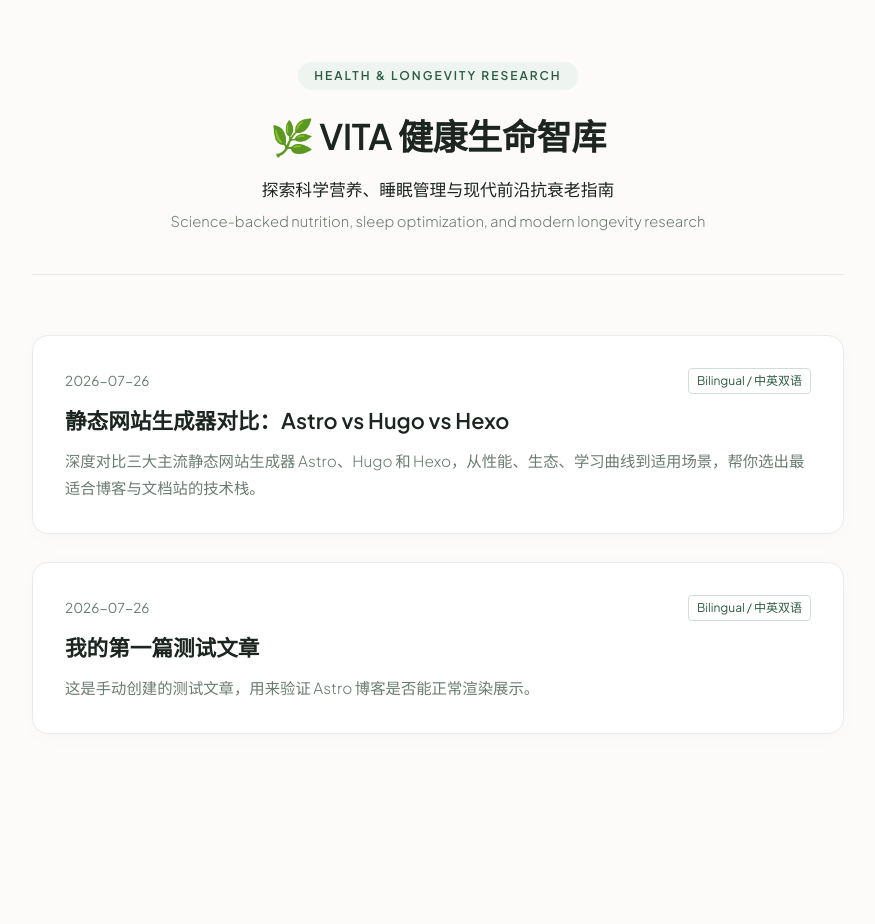
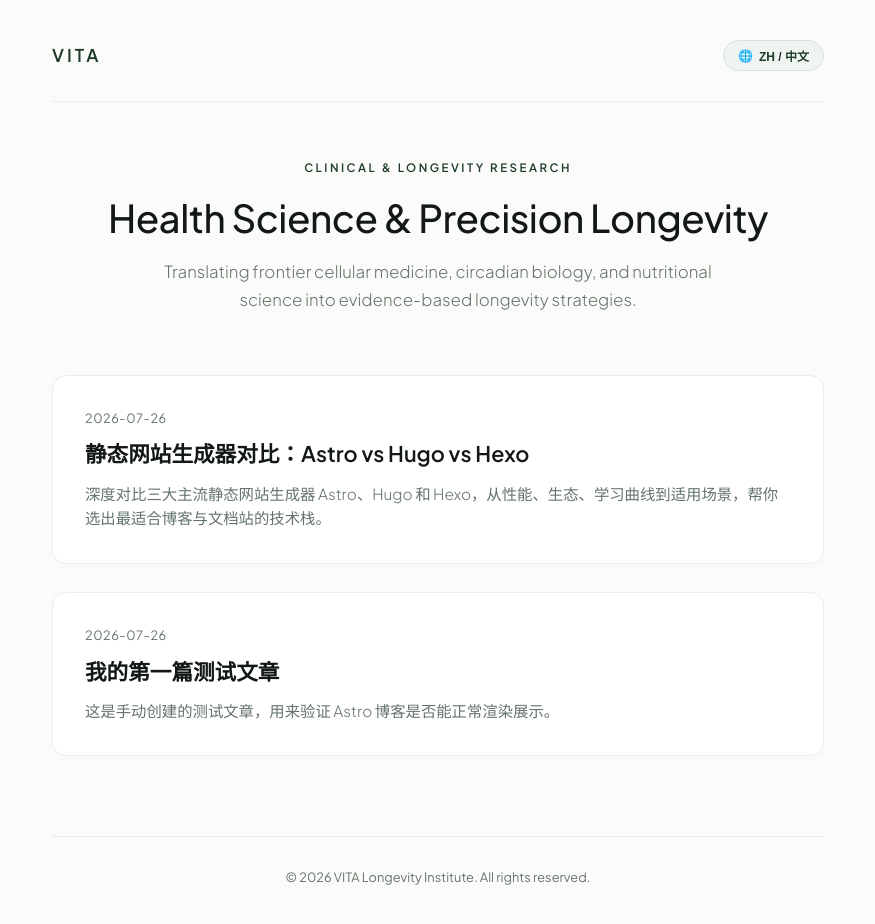
Before and after one commit to Qq566566/wb666, an Astro site: page / in a window 1280 px wide. Shown: the whole page, without its empty margins (202-1077 px from the left). Before the commit the page ends 800 px from the top, so only its background shows below. Built offline with nearby package versions, Linux system fonts and the light colour scheme; Astro itself is replaced by a stand-in of ours.

Commit message:
Update language and styling in index.astro

```diff
--- a/src/pages/index.astro
+++ b/src/pages/index.astro
@@ -12,81 +12,113 @@ try {
 ---
 
 <!DOCTYPE html>
-<html lang="zh-CN">
+<html lang="en">
 <head>
   <meta charset="utf-8" />
   <meta name="viewport" content="width=device-width, initial-scale=1.0" />
-  <title>VITA | Health & Anti-Aging Insights - 智能健康与前沿养生指南</title>
+  <title>VITA | Health & Longevity Research Institute</title>
   <link rel="preconnect" href="https://fonts.googleapis.com">
   <link rel="preconnect" href="https://fonts.gstatic.com" crossorigin>
-  <link href="https://fonts.googleapis.com/css2?family=Plus+Jakarta+Sans:wght@300;400;500;600&display=swap" rel="stylesheet">
+  <link href="https://fonts.googleapis.com/css2?family=Plus+Jakarta+Sans:ital,wght@0,300;0,400;0,500;0,600;1,400&display=swap" rel="stylesheet">
+
   <style>
     :root {
-      --bg-color: #fcfbf9;
+      --bg-color: #fbfbf9;
       --card-bg: #ffffff;
-      --text-main: #1c2520;
-      --text-muted: #6b7c72;
-      --accent-color: #2e5b44;
-      --border-color: #e8ece9;
+      --text-primary: #121815;
+      --text-muted: #64746b;
+      --border-color: #eaedea;
+      --accent-color: #1e3a2b;
+      --accent-light: #f0f4f1;
     }
 
     * { box-sizing: border-box; margin: 0; padding: 0; }
 
     body {
       background-color: var(--bg-color);
-      color: var(--text-main);
+      color: var(--text-primary);
       font-family: 'Plus Jakarta Sans', -apple-system, BlinkMacSystemFont, "Segoe UI", Roboto, sans-serif;
       line-height: 1.7;
       -webkit-font-smoothing: antialiased;
     }
 
     .container {
-      max-width: 860px;
+      max-width: 820px;
       margin: 0 auto;
-      padding: 60px 24px;
+      padding: 40px 24px 80px 24px;
     }
 
+    /* Top Navigation bar */
+    nav {
+      display: flex;
+      justify-content: space-between;
+      align-items: center;
+      padding-bottom: 30px;
+      margin-bottom: 50px;
+      border-bottom: 1px solid var(--border-color);
+    }
+
+    .brand-logo {
+      font-size: 1.1rem;
+      font-weight: 600;
+      letter-spacing: 3px;
+      text-transform: uppercase;
+      color: var(--accent-color);
+    }
+
+    .lang-switcher {
+      background: var(--accent-light);
+      border: 1px solid #d8e2dc;
+      color: var(--accent-color);
+      font-size: 0.75rem;
+      font-weight: 600;
+      padding: 6px 14px;
+      border-radius: 20px;
+      cursor: pointer;
+      transition: all 0.2s ease;
+      display: flex;
+      align-items: center;
+      gap: 6px;
+    }
+
+    .lang-switcher:hover {
+      background: #e2ebe5;
+    }
+
+    /* Header */
     header {
       text-align: center;
       margin-bottom: 60px;
-      padding-bottom: 40px;
-      border-bottom: 1px solid var(--border-color);
     }
 
-    .tagline {
+    .hero-tag {
       display: inline-block;
-      font-size: 0.75rem;
+      font-size: 0.72rem;
       font-weight: 600;
-      letter-spacing: 2px;
+      letter-spacing: 2.5px;
       text-transform: uppercase;
       color: var(--accent-color);
-      background: #eef4f0;
-      padding: 4px 16px;
-      border-radius: 20px;
       margin-bottom: 16px;
     }
 
     h1 {
-      font-size: 2.2rem;
-      font-weight: 600;
+      font-size: 2.4rem;
+      font-weight: 500;
       letter-spacing: -0.5px;
-      color: var(--text-main);
-      margin-bottom: 10px;
+      color: var(--text-primary);
+      margin-bottom: 16px;
+      line-height: 1.25;
     }
 
-    .subtitle-cn {
-      color: var(--text-main);
+    header p {
+      color: var(--text-muted);
       font-size: 1.05rem;
-      font-weight: 400;
-      margin-bottom: 4px;
+      font-weight: 300;
+      max-width: 600px;
+      margin: 0 auto;
     }
 
-    .subtitle-en {
-      color: var(--text-muted);
-      font-size: 0.92rem;
-      font-weight: 300;
-    }
-
+    /* Post list */
     .post-grid {
       display: grid;
       gap: 28px;
@@ -95,42 +127,30 @@ try {
     .post-card {
       background: var(--card-bg);
       border: 1px solid var(--border-color);
-      border-radius: 16px;
+      border-radius: 14px;
       padding: 32px;
       transition: all 0.3s cubic-bezier(0.16, 1, 0.3, 1);
-      box-shadow: 0 4px 20px rgba(0, 0, 0, 0.02);
+      box-shadow: 0 4px 16px rgba(0, 0, 0, 0.015);
     }
 
     .post-card:hover {
-      transform: translateY(-3px);
-      box-shadow: 0 12px 30px rgba(46, 91, 68, 0.08);
-      border-color: #d1ddd6;
-    }
-
-    .post-meta {
-      display: flex;
-      justify-content: space-between;
-      align-items: center;
-      margin-bottom: 12px;
+      transform: translateY(-2px);
+      box-shadow: 0 12px 28px rgba(30, 58, 43, 0.06);
+      border-color: #d8e2dc;
     }
 
     .post-date {
-      font-size: 0.85rem;
+      font-size: 0.8rem;
       color: var(--text-muted);
-    }
-
-    .lang-badge {
-      font-size: 0.75rem;
-      color: var(--accent-color);
-      border: 1px solid #d1ddd6;
-      padding: 2px 8px;
-      border-radius: 4px;
+      margin-bottom: 10px;
+      font-weight: 400;
+      letter-spacing: 0.5px;
     }
 
     .post-title {
       font-size: 1.35rem;
       font-weight: 600;
-      color: var(--text-main);
+      color: var(--text-primary);
       margin-bottom: 12px;
       line-height: 1.4;
     }
@@ -139,45 +159,165 @@ try {
       color: var(--text-muted);
       font-size: 0.96rem;
       font-weight: 300;
+      line-height: 1.6;
     }
 
     .empty-state {
       text-align: center;
       padding: 60px 0;
       color: var(--text-muted);
+      font-weight: 300;
+    }
+
+    footer {
+      margin-top: 80px;
+      padding-top: 30px;
+      border-top: 1px solid var(--border-color);
+      text-align: center;
+      font-size: 0.8rem;
+      color: var(--text-muted);
     }
   </style>
 </head>
 <body>
   <div class="container">
+    <nav>
+      <div class="brand-logo">VITA</div>
+      <button class="lang-switcher" id="langBtn" onclick="toggleLanguage()">
+        🌐 <span id="btnText">ZH / 中文</span>
+      </button>
+    </nav>
+
     <header>
-      <span class="tagline">HEALTH & LONGEVITY RESEARCH</span>
-      <h1>🌿 VITA 健康生命智库</h1>
-      <p class="subtitle-cn">探索科学营养、睡眠管理与现代前沿抗衰老指南</p>
-      <p class="subtitle-en">Science-backed nutrition, sleep optimization, and modern longevity research</p>
+      <span class="hero-tag" id="heroTag">CLINICAL & LONGEVITY RESEARCH</span>
+      <h1 id="heroTitle">Health Science & Precision Longevity</h1>
+      <p id="heroDesc">Translating frontier cellular medicine, circadian biology, and nutritional science into evidence-based longevity strategies.</p>
     </header>
 
     <main class="post-grid">
       {posts.length === 0 ? (
         <div class="empty-state">
-          <p>🌱 最新健康研究内容整理中，请稍后刷新...</p>
-          <p style="font-size: 0.85rem; margin-top: 6px;">Updating content repository, please refresh later...</p>
+          <p id="emptyText">Loading research repository...</p>
         </div>
       ) : (
-        posts.map((post) => (
-          <article class="post-card">
-            <div class="post-meta">
-              <span class="post-date">
+        posts.map((post) => {
+          // 拆分标题与描述中的【中文】与【英文】部分
+          const fullTitle = post.data.title || '';
+          const fullDesc = post.data.description || '';
+
+          let titleCn = fullTitle, titleEn = fullTitle;
+          if (fullTitle.includes('|')) {
+            const parts = fullTitle.split('|');
+            titleCn = parts[0].trim();
+            titleEn = parts[1].trim();
+          }
+
+          let descCn = fullDesc, descEn = fullDesc;
+          if (fullDesc.includes('【English Summary】')) {
+            const descParts = fullDesc.split('【English Summary】');
+            descCn = descParts[0].replace('【中文摘要】', '').trim();
+            descEn = descParts[1].trim();
+          }
+
+          return (
+            <article class="post-card">
+              <div class="post-date">
                 {post.data.pubDate ? post.data.pubDate.toISOString().split('T')[0] : 'Recently Published'}
-              </span>
-              <span class="lang-badge">Bilingual / 中英双语</span>
-            </div>
-            <h2 class="post-title">{post.data.title}</h2>
-            <p class="post-desc">{post.data.description}</p>
-          </article>
-        ))
+              </div>
+              <h2 class="post-title lang-en">{titleEn}</h2>
+              <h2 class="post-title lang-cn" style="display: none;">{titleCn}</h2>
+
+              <p class="post-desc lang-en">{descEn}</p>
+              <p class="post-desc lang-cn" style="display: none;">{descCn}</p>
+            </article>
+          );
+        })
       )}
     </main>
+
+    <footer>
+      <p id="footerText">© 2026 VITA Longevity Institute. All rights reserved.</p>
+    </footer>
   </div>
+
+  <script is:inline>
+    // 语言初始化与切换脚本
+    const i18n = {
+      en: {
+        btnText: "ZH / 中文",
+        heroTag: "CLINICAL & LONGEVITY RESEARCH",
+        heroTitle: "Health Science & Precision Longevity",
+        heroDesc: "Translating frontier cellular medicine, circadian biology, and nutritional science into evidence-based longevity strategies.",
+        emptyText: "Loading research repository...",
+        footerText: "© 2026 VITA Longevity Institute. All rights reserved."
+      },
+      zh: {
+        btnText: "EN / English",
+        heroTag: "前沿健康与生命科学智库",
+        heroTitle: "VITA 健康生命智库",
+        heroDesc: "探索科学营养、昼夜节律、细胞自噬与现代抗衰老前沿指南",
+        emptyText: "正在整理最新健康研究指南...",
+        footerText: "© 2026 VITA 健康生命研究院. 保留所有权利."
+      }
+    };
+
+    let currentLang = 'en'; // 默认英文
+
+    function detectLanguage() {
+      // 1. 优先读取用户之前手动点击保存的语言
+      const savedLang = localStorage.getItem('vita_lang');
+      if (savedLang) {
+        return savedLang;
+      }
+      // 2. 否则自动识别浏览器语言（若是中文环境则默认为 zh，其他地区全为 en）
+      const userLang = navigator.language || navigator.userLanguage;
+      if (userLang && userLang.toLowerCase().startsWith('zh')) {
+        return 'zh';
+      }
+      return 'en';
+    }
+
+    function applyLanguage(lang) {
+      currentLang = lang;
+      localStorage.setItem('vita_lang', lang);
+
+      // 更新 HTML 标签
+      document.documentElement.lang = lang === 'zh' ? 'zh-CN' : 'en';
+
+      // 更新文案
+      const texts = i18n[lang];
+      document.getElementById('btnText').innerText = texts.btnText;
+      document.getElementById('heroTag').innerText = texts.heroTag;
+      document.getElementById('heroTitle').innerText = texts.heroTitle;
+      document.getElementById('heroDesc').innerText = texts.heroDesc;
+      if (document.getElementById('emptyText')) {
+        document.getElementById('emptyText').innerText = texts.emptyText;
+      }
+      document.getElementById('footerText').innerText = texts.footerText;
+
+      // 切换文章列表元素的显示/隐藏
+      const enElems = document.querySelectorAll('.lang-en');
+      const cnElems = document.querySelectorAll('.lang-cn');
+
+      if (lang === 'zh') {
+        enElems.forEach(el => el.style.display = 'none');
+        cnElems.forEach(el => el.style.display = 'block');
+      } else {
+        enElems.forEach(el => el.style.display = 'block');
+        cnElems.forEach(el => el.style.display = 'none');
+      }
+    }
+
+    function toggleLanguage() {
+      const nextLang = currentLang === 'en' ? 'zh' : 'en';
+      applyLanguage(nextLang);
+    }
+
+    // 页面加载完成后自动应用检测到的语言
+    document.addEventListener('DOMContentLoaded', () => {
+      const initialLang = detectLanguage();
+      applyLanguage(initialLang);
+    });
+  </script>
 </body>
 </html>
```
